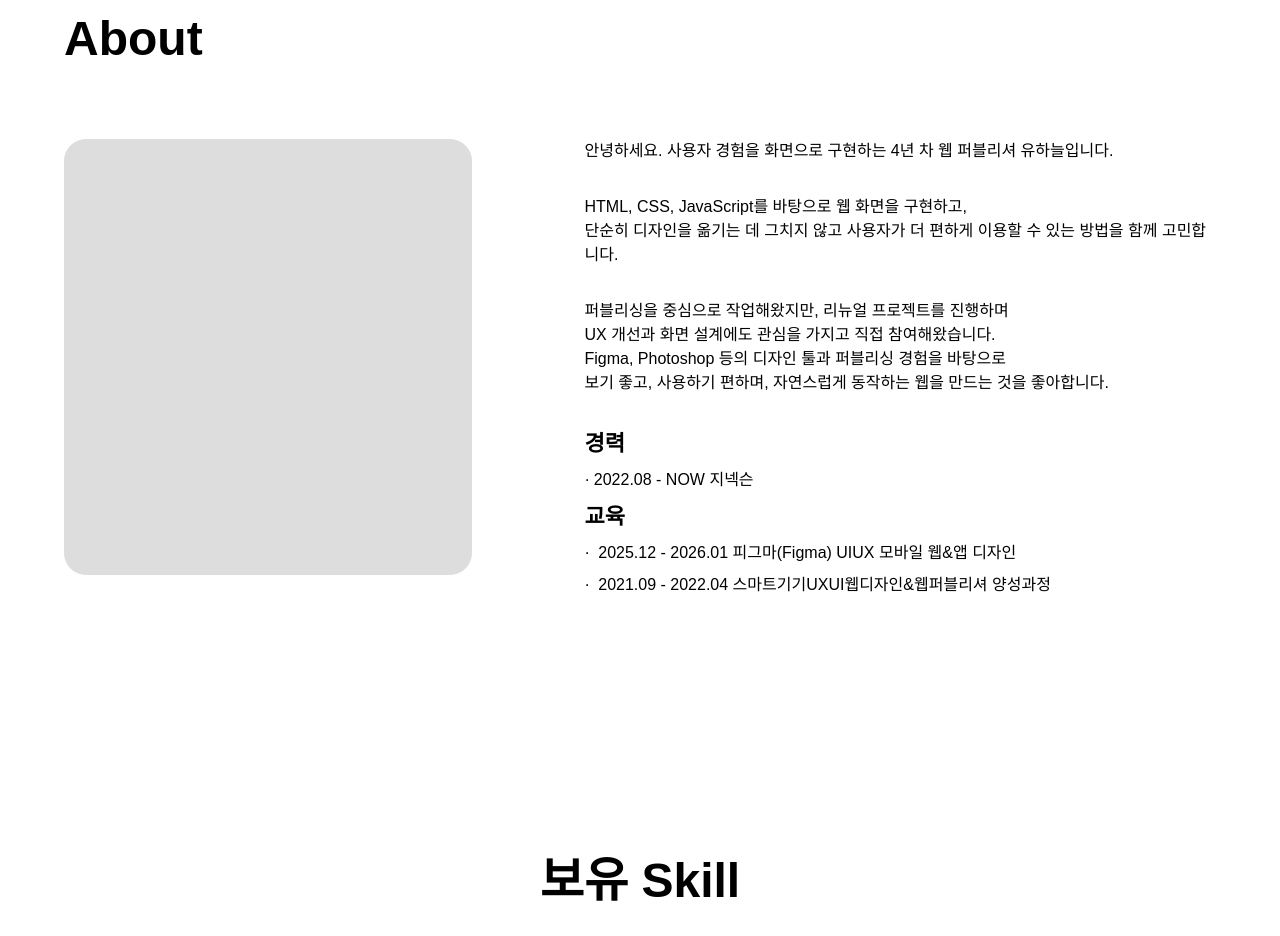
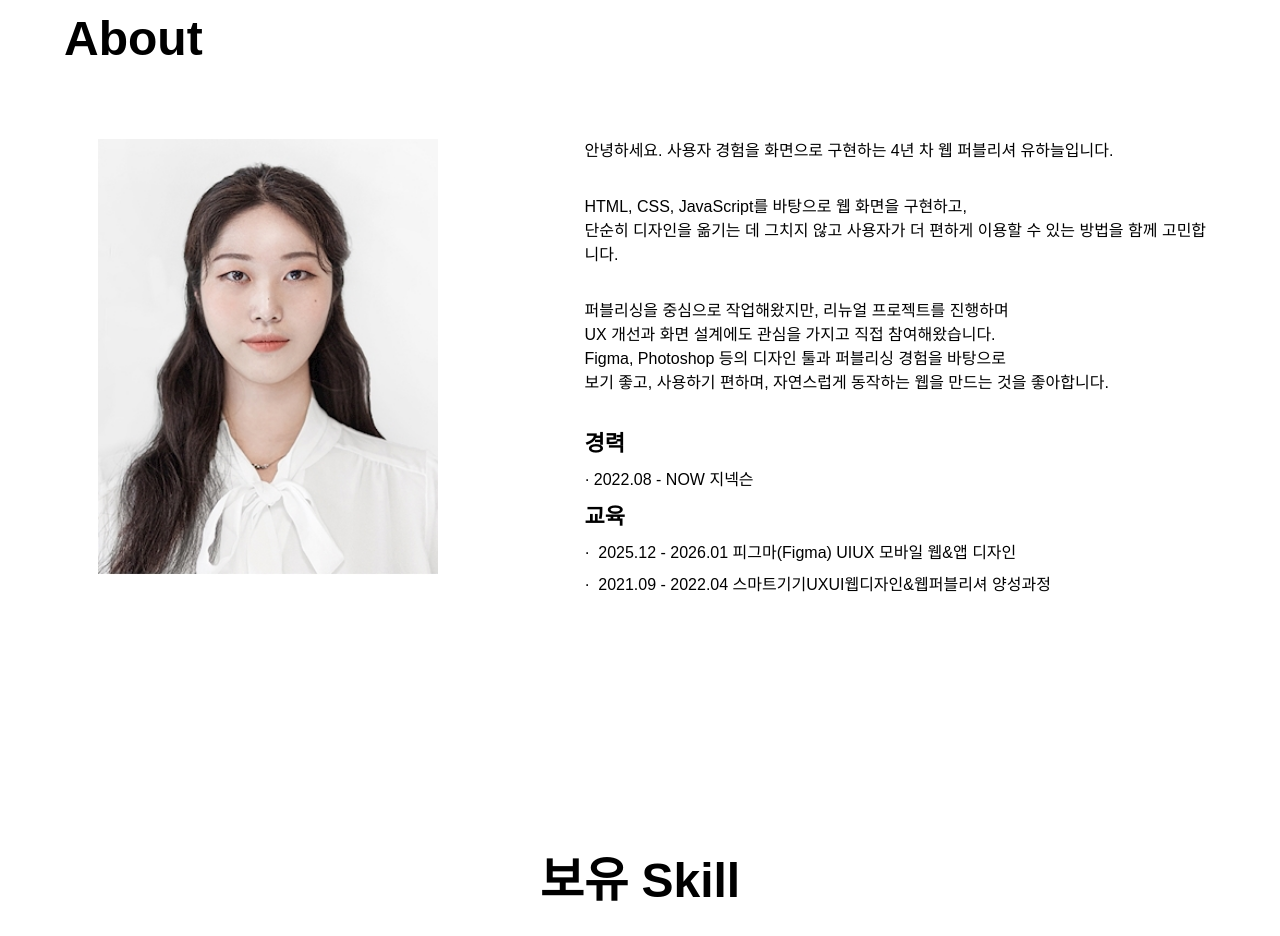
Before and after one commit to skyyyymars0/portfolio, a plain HTML site: page index.html in a window 1280 px wide. Shown: the part 921-1857 px from the top of the page. Drawn offline with nearby package versions, Linux system fonts and the light colour scheme; a web font is replaced by a local one.

Commit message:
커밋13

```diff
--- a/css/main.css
+++ b/css/main.css
@@ -273,8 +273,14 @@ section h3 {
 .about .img-wrap {
   width: 424px;
   height: 436px;
-  background-color: #ddd;
+  /* background-color: #ddd; */
   border-radius: 22px;
+}
+
+.about .img-wrap img {
+  width: 100%;
+  height: 100%;
+  object-fit: contain;
 }
 
 .about .txt-wrap > p {
--- a/index.html
+++ b/index.html
@@ -74,7 +74,9 @@
           <div class="inner-container">
             <h3>About</h3>
             <div class="wrapper">
-              <div class="img-wrap"></div>
+              <div class="img-wrap">
+                <img src="img/img_profile.png" alt="유하늘 사진">
+              </div>
               <div class="txt-wrap">
                 <p>
                   안녕하세요. 사용자 경험을 화면으로 구현하는 4년 차 웹 퍼블리셔
```
Also changed, not shown: img/img_profile.png (added).
